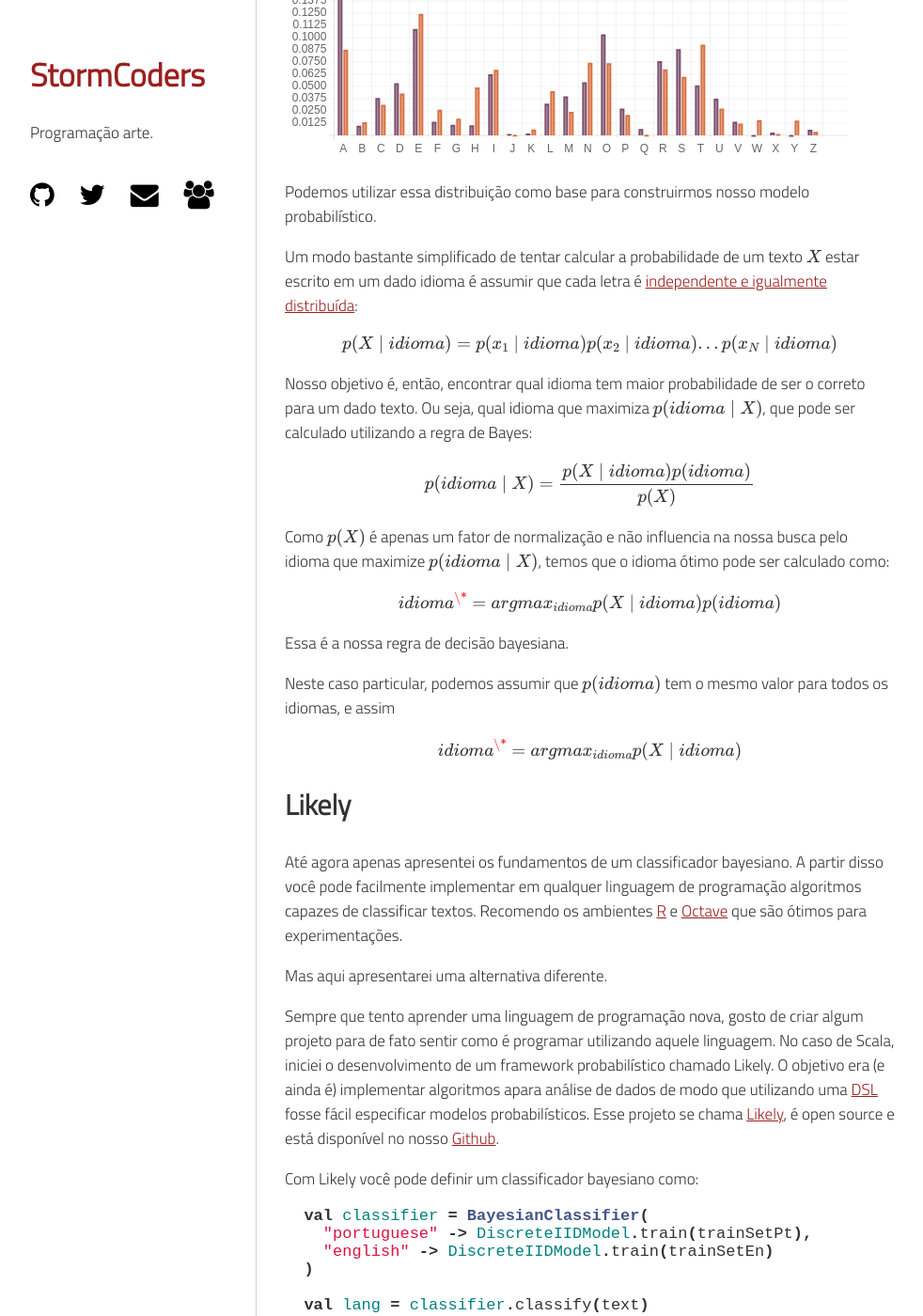
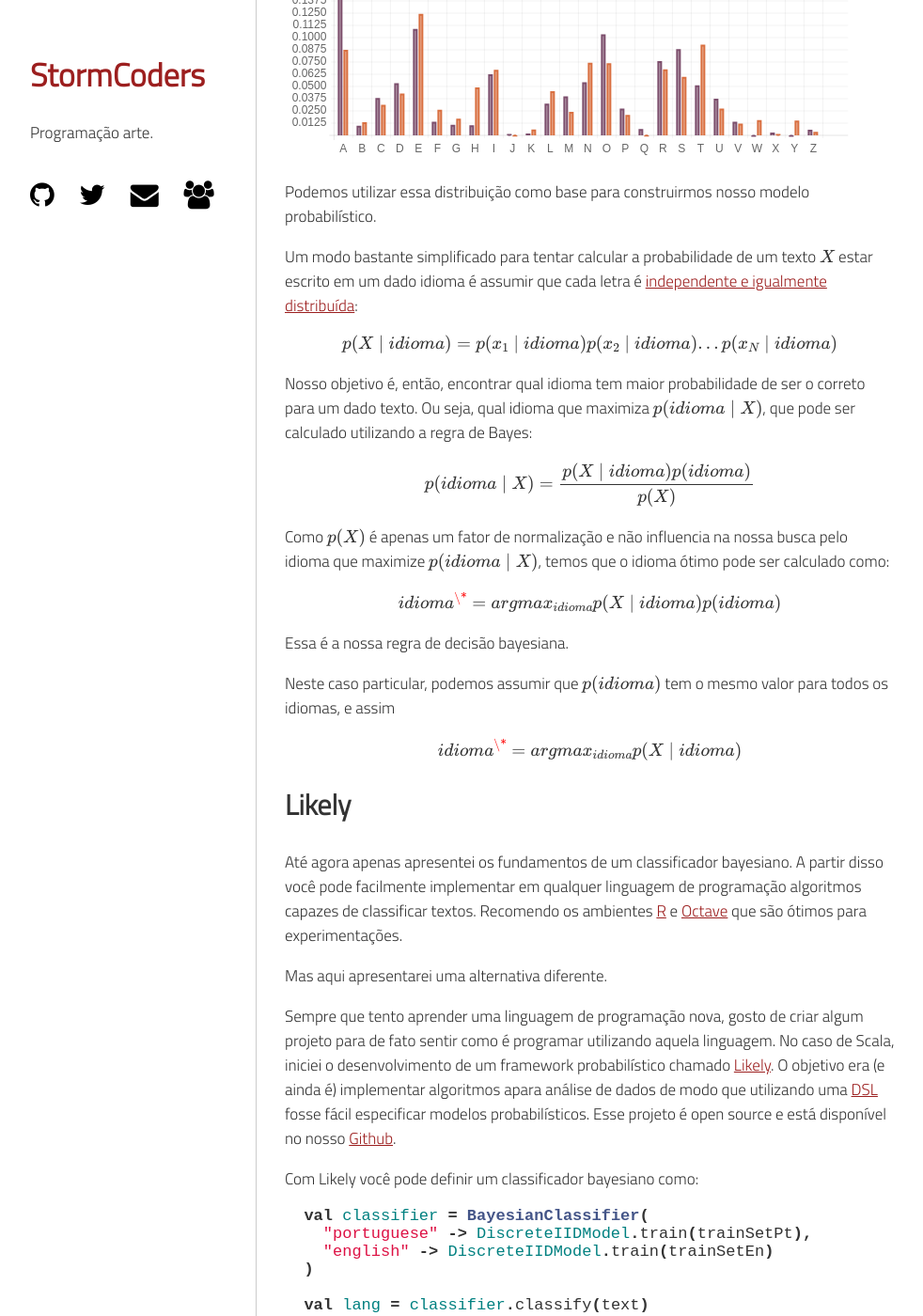
Before and after one commit to stormcoders/stormcoders.github.io, a Jekyll site: the page built from _posts/2013-06-25-identificando-idiomas.markdown, in a window 1280 px wide and 1400 px high, scrolled down 1122 px. Shown: the whole window at 94% size, without its empty margins (178-1160 px from the left). Built offline with Jekyll 4.4.1, drawn with Linux system fonts in a browser that asks for light colours; formulas are drawn with MathJax 3; comment, search, counter and statistics services are not loaded; some of the changed text lies outside the part shown.

Commit message:
mais correcoes do artigo sobre classificadores bayesianos

```diff
--- a/_posts/2013-06-25-identificando-idiomas.markdown
+++ b/_posts/2013-06-25-identificando-idiomas.markdown
@@ -31,11 +31,11 @@
 
 onde $x_i$ é uma letra do alfabeto.
 
-Podemos calcular a probabilidade de uma letra aparecer em um dado texto através de uma simples contagem.
+Podemos calcular a probabilidade de uma letra aparecer em um dado texto através de uma simples contagem:
 
 $$p(c) = \frac{count_X(c)}{N}$$
 
-Onde $count_X(c)$ é o número de vezes que a letra $c$ aparece no texto $X$.
+onde $count_X(c)$ é o número de vezes que a letra $c$ aparece no texto $X$.
 
 Abaixo temos estimativas das distribuições para as línguas inglesa, $p(c \mid idioma=en)$ em laranja, e portuguesa, $p(c \mid idioma=pt)$ em roxo, calculadas a partir de dois artigos da [Wikipedia][wikipedia] ([1][en], [2][pt]):
 
@@ -76,7 +76,7 @@
 
 Podemos utilizar essa distribuição como base para construirmos nosso modelo probabilístico.
 
-Um modo bastante simplificado de tentar calcular a probabilidade de um texto $X$ estar escrito em um dado idioma é assumir que cada letra é [independente e igualmente distribuída][iid]:
+Um modo bastante simplificado para tentar calcular a probabilidade de um texto $X$ estar escrito em um dado idioma é assumir que cada letra é [independente e igualmente distribuída][iid]:
 
 $$p(X \mid idioma) = p(x_1 \mid idioma)p(x_2 \mid idioma)...p(x_N \mid idioma)$$
 
@@ -100,7 +100,7 @@
 
 Mas aqui apresentarei uma alternativa diferente.
 
-Sempre que tento aprender uma linguagem de programação nova, gosto de criar algum projeto para de fato sentir como é programar utilizando aquele linguagem. No caso de Scala, iniciei o desenvolvimento de um framework probabilístico chamado Likely. O objetivo era (e ainda é) implementar algoritmos apara análise de dados de modo que utilizando uma [DSL][dsl] fosse fácil especificar modelos probabilísticos. Esse projeto se chama [Likely][likely], é open source e está disponível no nosso [Github][github].
+Sempre que tento aprender uma linguagem de programação nova, gosto de criar algum projeto para de fato sentir como é programar utilizando aquela linguagem. No caso de Scala, iniciei o desenvolvimento de um framework probabilístico chamado [Likely][likely]. O objetivo era (e ainda é) implementar algoritmos apara análise de dados de modo que utilizando uma [DSL][dsl] fosse fácil especificar modelos probabilísticos. Esse projeto é open source e está disponível no nosso [Github][github].
 
 Com Likely você pode definir um classificador bayesiano como:
 
@@ -123,7 +123,7 @@
   git clone git@github.com:stormcoders/likely.git
 {% endhighlight %}
 
-e execute o sbt
+execute o sbt
 
 {% highlight bash %}
   cd likely
```
